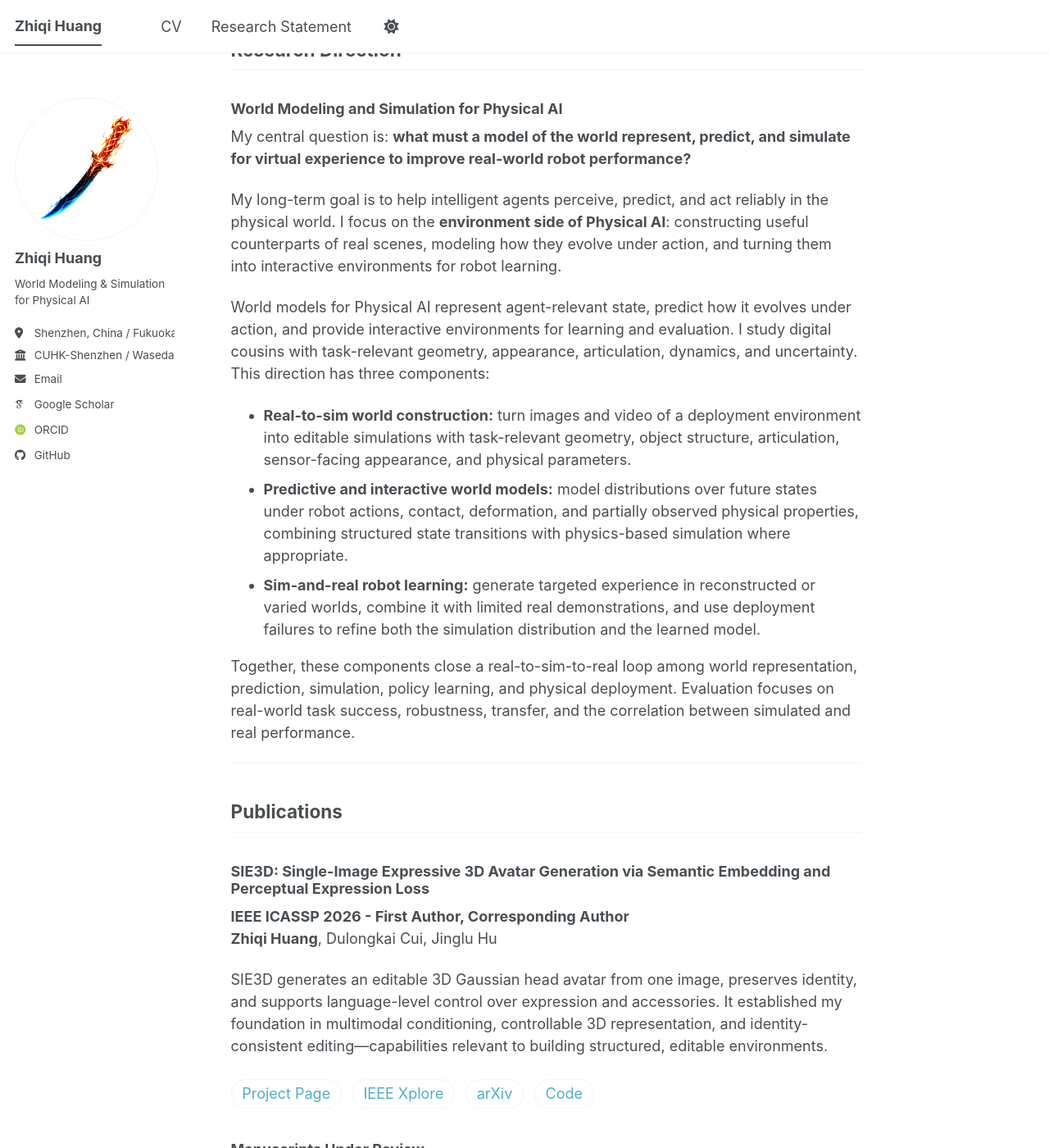
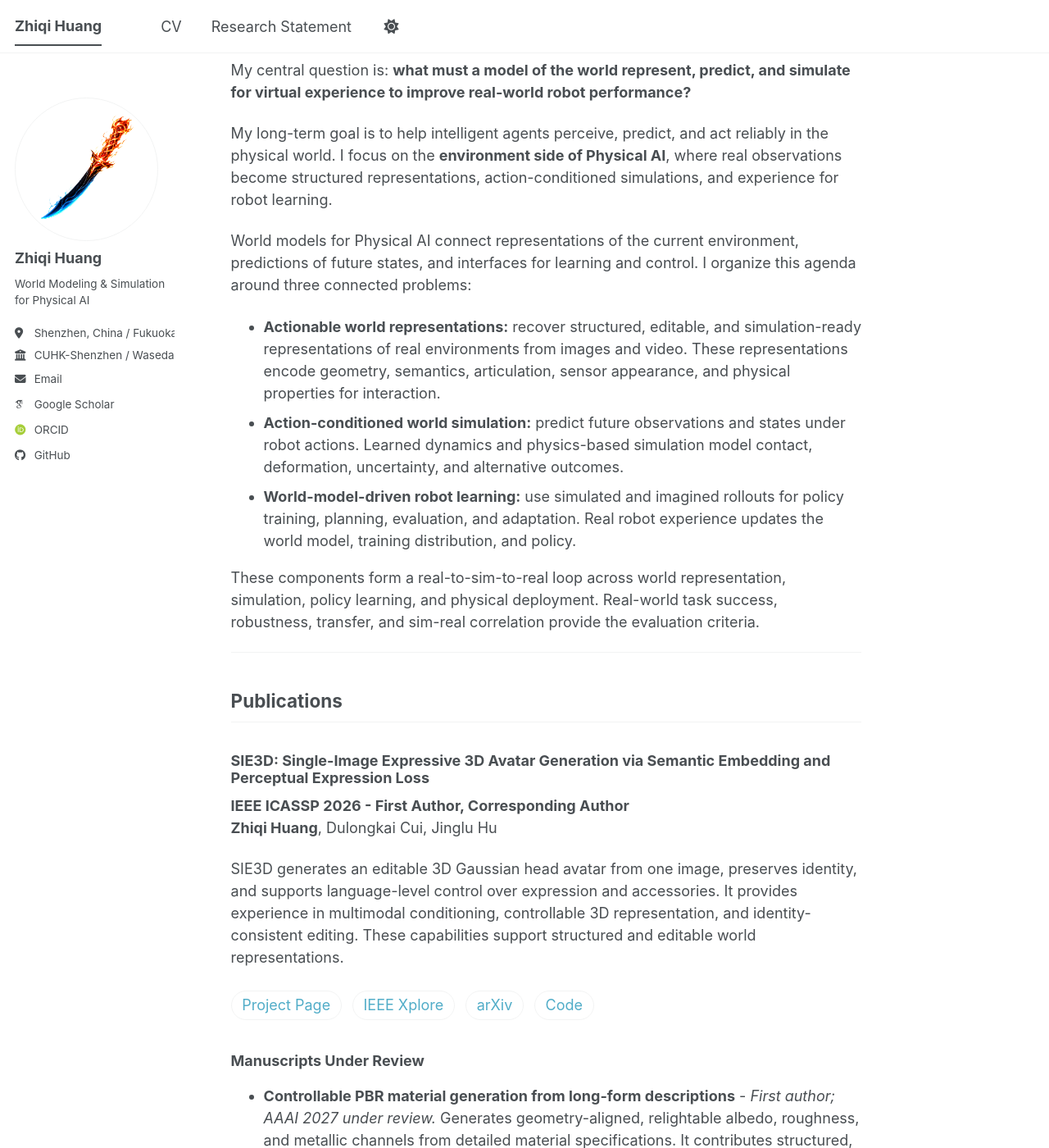
Before and after one commit to huang-zhiqi/huang-zhiqi.github.io, a Jekyll site: the page built from _pages/about.md, in a window 1280 px wide and 1400 px high, scrolled down 709 px. Shown: the whole window at 82% size. Built offline with Jekyll 4.4.1, drawn with Linux system fonts in a browser that asks for light colours; some web fonts are replaced; a script bundle is joined from its source files by our own code; library files that are not in the unit come from our copies; some of the changed text lies outside the part shown.

Commit message:
升级三条新主线

```diff
--- a/_pages/about.md
+++ b/_pages/about.md
@@ -8,9 +8,9 @@ redirect_from:
   - /about.html
 ---
 
-I am a **Research Assistant at The Chinese University of Hong Kong, Shenzhen (CUHK-Shenzhen)** and an **M.Phil. student in Information Architecture at Waseda University**. I study **world modeling and simulation for Physical AI**: how structured representations and predictive environments can turn real observations into useful simulated experience for robot learning.
+I am a **Research Assistant at The Chinese University of Hong Kong, Shenzhen (CUHK-Shenzhen)** and an **M.Phil. student in Information Architecture at Waseda University**. I study **world modeling and simulation for Physical AI**, with a focus on actionable world representations, action-conditioned simulation, and world-model-driven robot learning.
 
-Before returning to academia, I spent three years building real-time rendering and PBR pipelines at **4399 Games**, gaining production experience in constructing interactive virtual worlds under real system constraints. My academic work has since developed complementary foundations in controllable 3D representation, geometry-aligned physically based appearance, and structured prediction of 3D change. I am now connecting these foundations to **real-to-sim-to-real robot learning** through digital cousins, action-conditioned world models, and sim-and-real training.
+From 2021 to 2024, I built real-time rendering and PBR pipelines at **4399 Games**, gaining production experience in interactive virtual worlds and real system constraints. My academic research covers controllable 3D representation, geometry-aligned physically based appearance, and structured prediction of 3D change. These foundations support my current work on **real-to-sim-to-real robot learning**.
 
 ## News
 
@@ -26,15 +26,15 @@ Before returning to academia, I spent three years building real-time rendering a
 
 My central question is: **what must a model of the world represent, predict, and simulate for virtual experience to improve real-world robot performance?**
 
-My long-term goal is to help intelligent agents perceive, predict, and act reliably in the physical world. I focus on the **environment side of Physical AI**: constructing useful counterparts of real scenes, modeling how they evolve under action, and turning them into interactive environments for robot learning.
+My long-term goal is to help intelligent agents perceive, predict, and act reliably in the physical world. I focus on the **environment side of Physical AI**, where real observations become structured representations, action-conditioned simulations, and experience for robot learning.
 
-World models for Physical AI represent agent-relevant state, predict how it evolves under action, and provide interactive environments for learning and evaluation. I study digital cousins with task-relevant geometry, appearance, articulation, dynamics, and uncertainty. This direction has three components:
+World models for Physical AI connect representations of the current environment, predictions of future states, and interfaces for learning and control. I organize this agenda around three connected problems:
 
-* **Real-to-sim world construction:** turn images and video of a deployment environment into editable simulations with task-relevant geometry, object structure, articulation, sensor-facing appearance, and physical parameters.
-* **Predictive and interactive world models:** model distributions over future states under robot actions, contact, deformation, and partially observed physical properties, combining structured state transitions with physics-based simulation where appropriate.
-* **Sim-and-real robot learning:** generate targeted experience in reconstructed or varied worlds, combine it with limited real demonstrations, and use deployment failures to refine both the simulation distribution and the learned model.
+* **Actionable world representations:** recover structured, editable, and simulation-ready representations of real environments from images and video. These representations encode geometry, semantics, articulation, sensor appearance, and physical properties for interaction.
+* **Action-conditioned world simulation:** predict future observations and states under robot actions. Learned dynamics and physics-based simulation model contact, deformation, uncertainty, and alternative outcomes.
+* **World-model-driven robot learning:** use simulated and imagined rollouts for policy training, planning, evaluation, and adaptation. Real robot experience updates the world model, training distribution, and policy.
 
-Together, these components close a real-to-sim-to-real loop among world representation, prediction, simulation, policy learning, and physical deployment. Evaluation focuses on real-world task success, robustness, transfer, and the correlation between simulated and real performance.
+These components form a real-to-sim-to-real loop across world representation, simulation, policy learning, and physical deployment. Real-world task success, robustness, transfer, and sim-real correlation provide the evaluation criteria.
 
 ---
 
@@ -45,7 +45,7 @@ Together, these components close a real-to-sim-to-real loop among world represen
 **IEEE ICASSP 2026 - First Author, Corresponding Author**<br>
 **Zhiqi Huang**, Dulongkai Cui, Jinglu Hu
 
-SIE3D generates an editable 3D Gaussian head avatar from one image, preserves identity, and supports language-level control over expression and accessories. It established my foundation in multimodal conditioning, controllable 3D representation, and identity-consistent editing—capabilities relevant to building structured, editable environments.
+SIE3D generates an editable 3D Gaussian head avatar from one image, preserves identity, and supports language-level control over expression and accessories. It provides experience in multimodal conditioning, controllable 3D representation, and identity-consistent editing. These capabilities support structured and editable world representations.
 
 <a class="pub-link" href="https://huang-zhiqi.github.io/SIE3D/">Project Page</a>
 <a class="pub-link" href="https://doi.org/10.1109/ICASSP55912.2026.11462135">IEEE Xplore</a>
@@ -54,8 +54,8 @@ SIE3D generates an editable 3D Gaussian head avatar from one image, preserves id
 
 ### Manuscripts Under Review
 
-* **Controllable PBR material generation from long-form descriptions** - *First author; AAAI 2027 under review.* Generates geometry-aligned, relightable albedo, roughness, and metallic channels from detailed material specifications. It contributes structured, physically based sensor appearance to the observation side of world modeling.
-* **Deform-then-edit forecasting for longitudinal 3D CT** - *First author; AAAI 2027 under review.* Forecasts localized volumetric change and preserves stable anatomy. The model is history-conditioned and developed for medical imaging. Its transition-modeling principle anchors the current state, explains coherent motion explicitly, and localizes change.
+* **Controllable PBR material generation from long-form descriptions** - *First author; AAAI 2027 under review.* Generates geometry-aligned, relightable albedo, roughness, and metallic channels from detailed material specifications. It contributes structured, physically based sensor appearance to actionable world representations.
+* **Deform-then-edit forecasting for longitudinal 3D CT** - *First author; AAAI 2027 under review.* Forecasts localized volumetric change and preserves stable anatomy. The model is history-conditioned and developed for medical imaging. Its transition model anchors the current state, explains coherent motion explicitly, and localizes change. This principle informs future action-conditioned world simulation.
 
 ---
 
@@ -65,7 +65,7 @@ SIE3D generates an editable 3D Gaussian head avatar from one image, preserves id
 
 **Research Assistant** - *Jul. 2026 - Present*
 
-* Current focus: world modeling and simulation for real-to-sim-to-real robot learning.
+* Current focus: actionable world representations and action-conditioned simulation for real-to-sim-to-real robot learning.
 
 ### 4399 Games
 
```
